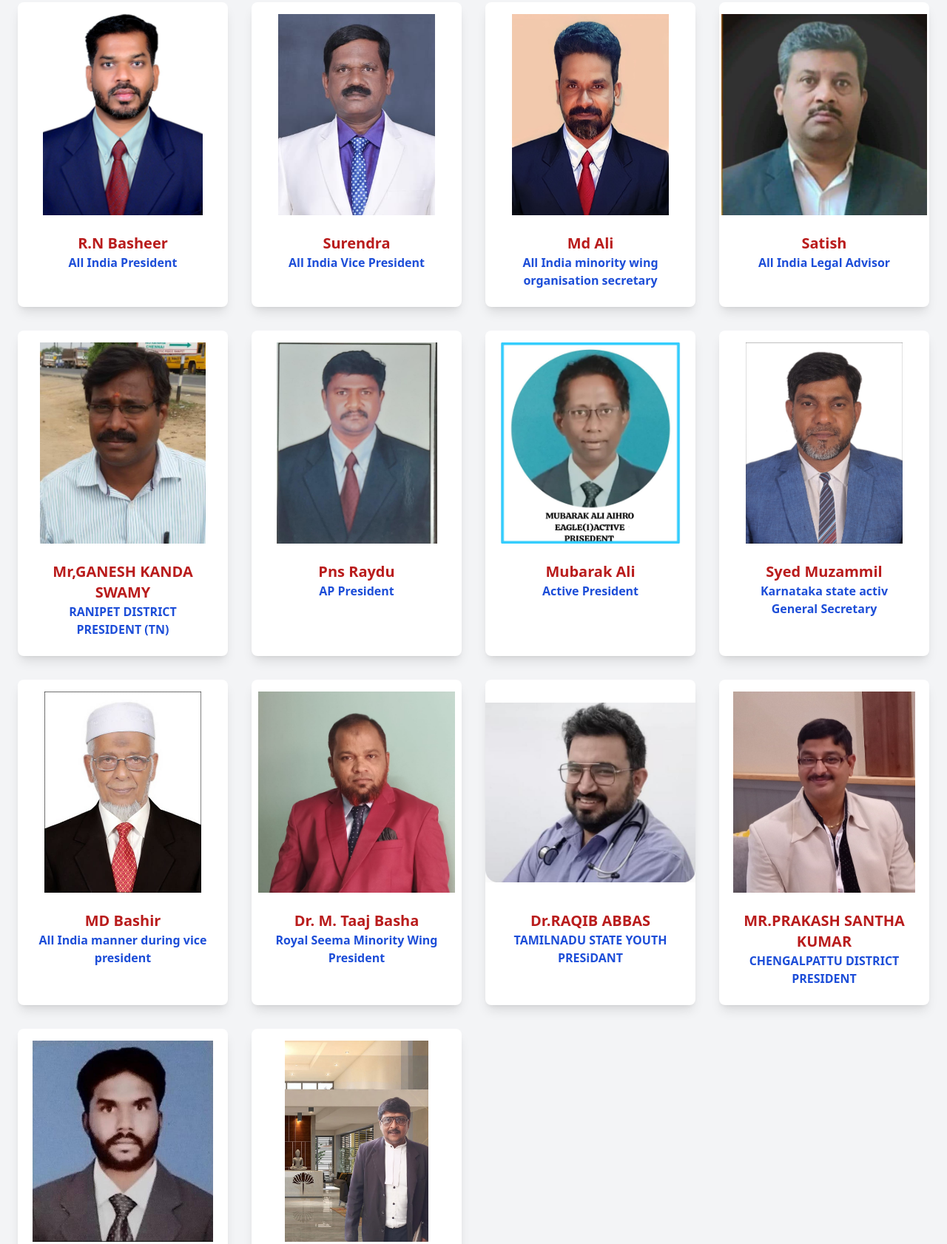
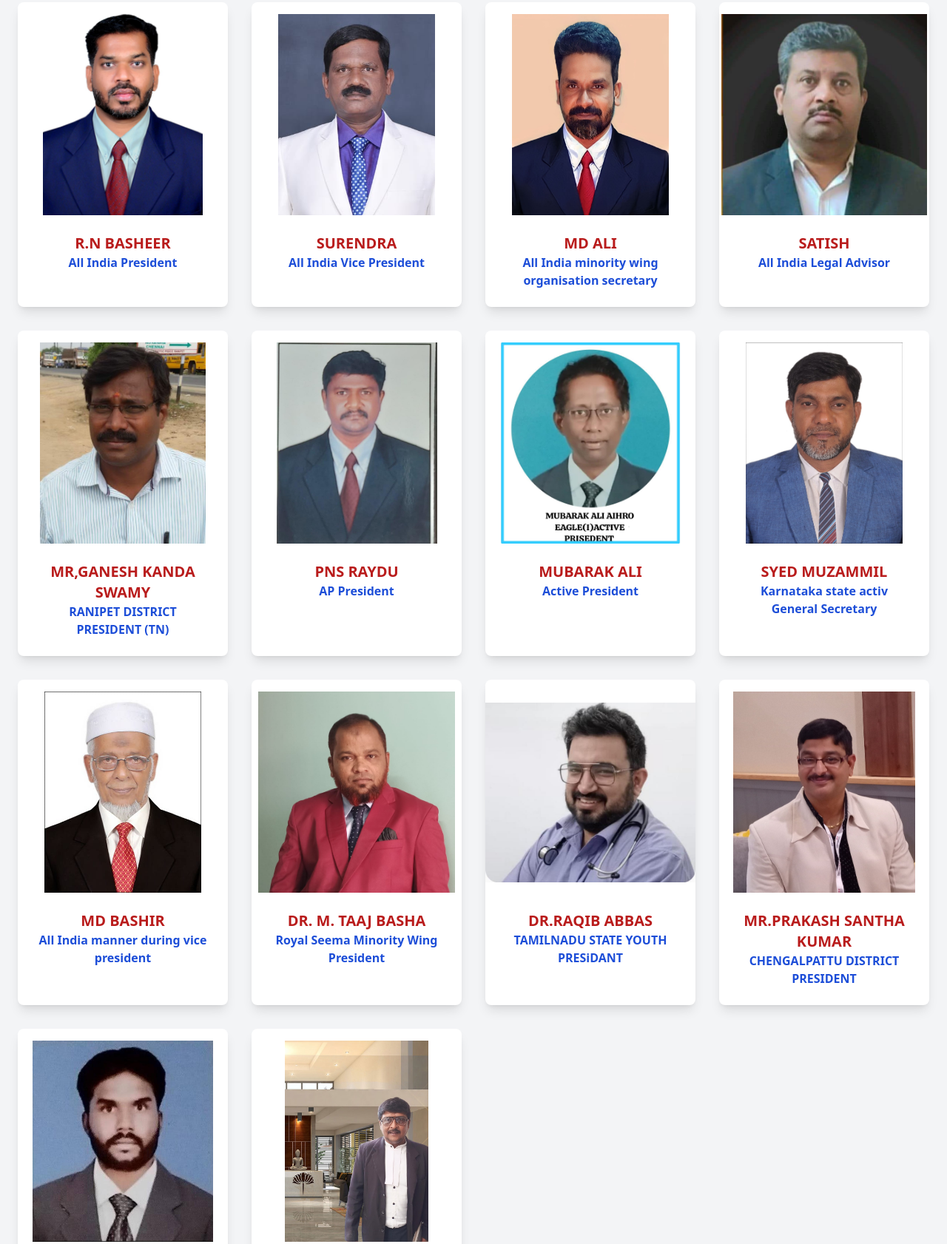
Before and after one commit to Naqhid/human-rights-website, a plain HTML site: page leaders.html in a window 1280 px wide. Shown: the part 283-1965 px from the top of the page at 74% size. Drawn offline with nearby package versions, Linux system fonts and the light colour scheme.

Commit message:
Update leaders.html

```diff
--- a/leaders.html
+++ b/leaders.html
@@ -22,7 +22,7 @@
                 <img src="assets/Leaders-Album/HR-President.jpeg" alt="Leader 1"
                     class="w-full h-72 object-contain">
                 <div class="p-6 text-center">
-                    <h3 class="text-xl font-bold text-red-700">R.N Basheer</h3>
+                    <h3 class="text-xl font-bold text-red-700 uppercase">R.N Basheer</h3>
                     <p class="text-md font-semibold text-blue-700">All India President</p>
                 </div>
             </div>
@@ -32,7 +32,7 @@
                 <img src="assets/Leaders-Album/img1.jpeg" alt="Leader 2"
                     class="w-full h-72 object-contain pt-4">
                 <div class="p-6 text-center">
-                    <h3 class="text-xl font-bold text-red-700">Surendra</h3>
+                    <h3 class="text-xl font-bold text-red-700 uppercase">Surendra</h3>
                     <p class="text-md font-semibold text-blue-700">All India Vice President</p>
                 </div>
             </div>
@@ -42,7 +42,7 @@
                 <img src="assets/Leaders-Album/img2.jpeg" alt="Leader 3"
                     class="w-full h-72 object-contain pt-4">
                 <div class="p-6 text-center">
-                    <h3 class="text-xl font-bold text-red-700">Md Ali </h3>
+                    <h3 class="text-xl font-bold text-red-700 uppercase">Md Ali </h3>
                     <p class="text-md font-semibold text-blue-700">All India minority wing organisation secretary</p>
                 </div>
             </div>
@@ -52,7 +52,7 @@
                 <img src="assets/Leaders-Album/img3.jpeg" alt="Leader 4"
                     class="w-full h-72 object-contain pt-4">
                 <div class="p-6 text-center">
-                    <h3 class="text-xl font-bold text-red-700">Satish </h3>
+                    <h3 class="text-xl font-bold text-red-700 uppercase">Satish </h3>
                     <p class="text-md font-semibold text-blue-700">All India Legal Advisor</p>
                 </div>
             </div>
@@ -62,7 +62,7 @@
                 <img src="assets/Leaders-Album/img4.jpeg" alt="Leader 5"
                     class="w-full h-72 object-contain pt-4">
                 <div class="p-6 text-center">
-                    <h3 class="text-xl font-bold text-red-700">Mr,GANESH KANDA SWAMY
+                    <h3 class="text-xl font-bold text-red-700 uppercase">Mr,GANESH KANDA SWAMY
                         </h3>
                     <p class="text-md font-semibold text-blue-700">RANIPET DISTRICT PRESIDENT (TN)</p>
                 </div>
@@ -73,7 +73,7 @@
                 <img src="assets/Leaders-Album/img5.jpeg" alt="Leader 6"
                     class="w-full h-72 object-contain pt-4">
                 <div class="p-6 text-center">
-                    <h3 class="text-xl font-bold text-red-700">Pns Raydu </h3>
+                    <h3 class="text-xl font-bold text-red-700 uppercase">Pns Raydu </h3>
                     <p class="text-md font-semibold text-blue-700">AP President</p>
                 </div>
             </div>
@@ -83,7 +83,7 @@
                 <img src="assets/Leaders-Album/img6.jpeg" alt="Leader 7"
                     class="w-full h-72 object-contain pt-4">
                     <div class="p-6 text-center">
-                        <h3 class="text-xl font-bold text-red-700">Mubarak Ali</h3>
+                        <h3 class="text-xl font-bold text-red-700 uppercase">Mubarak Ali</h3>
                         <p class="text-md font-semibold text-blue-700">Active President</p>
                     </div>
             </div>
@@ -93,7 +93,7 @@
                 <img src="assets/Leaders-Album/img7.jpeg" alt="Leader 8"
                     class="w-full h-72 object-contain pt-4">
                 <div class="p-6 text-center">
-                    <h3 class="text-xl font-bold text-red-700">Syed Muzammil </h3>
+                    <h3 class="text-xl font-bold text-red-700 uppercase">Syed Muzammil </h3>
                     <p class="text-md font-semibold text-blue-700">Karnataka state activ General Secretary</p>
                 </div>
             </div>
@@ -103,7 +103,7 @@
                 <img src="assets/Leaders-Album/img8.jpeg" alt="Leader 9"
                     class="w-full h-72 object-contain pt-4">
                 <div class="p-6 text-center">
-                    <h3 class="text-xl font-bold text-red-700">MD Bashir </h3>
+                    <h3 class="text-xl font-bold text-red-700 uppercase">MD Bashir </h3>
                     <p class="text-md font-semibold text-blue-700">All India manner during vice president</p>
                 </div>
             </div>
@@ -113,7 +113,7 @@
                 <img src="assets/Leaders-Album/img9.jpeg" alt="Leader 10"
                     class="w-full h-72 object-contain pt-4">
                 <div class="p-6 text-center">
-                    <h3 class="text-xl font-bold text-red-700">Dr. M. Taaj Basha </h3>
+                    <h3 class="text-xl font-bold text-red-700 uppercase">Dr. M. Taaj Basha </h3>
                     <p class="text-md font-semibold text-blue-700">Royal Seema Minority Wing President</p>
                 </div>
             </div>
@@ -123,7 +123,7 @@
                 <img src="assets/Leaders-Album/img10.jpeg" alt="Leader 11"
                     class="w-full h-72 object-contain pt-4">
                 <div class="p-6 text-center">
-                    <h3 class="text-xl font-bold text-red-700">Dr.RAQIB ABBAS </h3>
+                    <h3 class="text-xl font-bold text-red-700 uppercase">Dr.RAQIB ABBAS </h3>
                     <p class="text-md font-semibold text-blue-700">TAMILNADU STATE YOUTH PRESiDANT</p>
                 </div>
             </div>
@@ -133,7 +133,7 @@
                 <img src="assets/Leaders-Album/img11.jpeg" alt="Leader 12"
                     class="w-full h-72 object-contain pt-4">
                 <div class="p-6 text-center">
-                    <h3 class="text-xl font-bold text-red-700">MR.PRAKASH SANTHA KUMAR
+                    <h3 class="text-xl font-bold text-red-700 uppercase">MR.PRAKASH SANTHA KUMAR
                          </h3>
                     <p class="text-md font-semibold text-blue-700">CHENGALPATTU DISTRICT PRESIDENT</p>
                 </div>
@@ -144,7 +144,7 @@
                 <img src="assets/Leaders-Album/img12.jpeg" alt="Leader 12"
                     class="w-full h-72 object-contain pt-4">
                 <div class="p-6 text-center">
-                    <h3 class="text-xl font-bold text-red-700">Mr,DEENA DAYALAN PERUMAL
+                    <h3 class="text-xl font-bold text-red-700 uppercase">Mr,DEENA DAYALAN PERUMAL
 
                          </h3>
                     <p class="text-md font-semibold text-blue-700">TAMILNADU STATE YOUTH GENERAL SECRATARY</p>
@@ -156,7 +156,7 @@
                 <img src="assets/Leaders-Album/img13.jpeg" alt="Leader 12"
                     class="w-full h-72 object-contain pt-4">
                 <div class="p-6 text-center">
-                    <h3 class="text-xl font-bold text-red-700">Praveen Kumar
+                    <h3 class="text-xl font-bold text-red-700 uppercase">Praveen Kumar
                          </h3>
                     <p class="text-md font-semibold text-blue-700">AP state legal racer</p>
                 </div>
```
